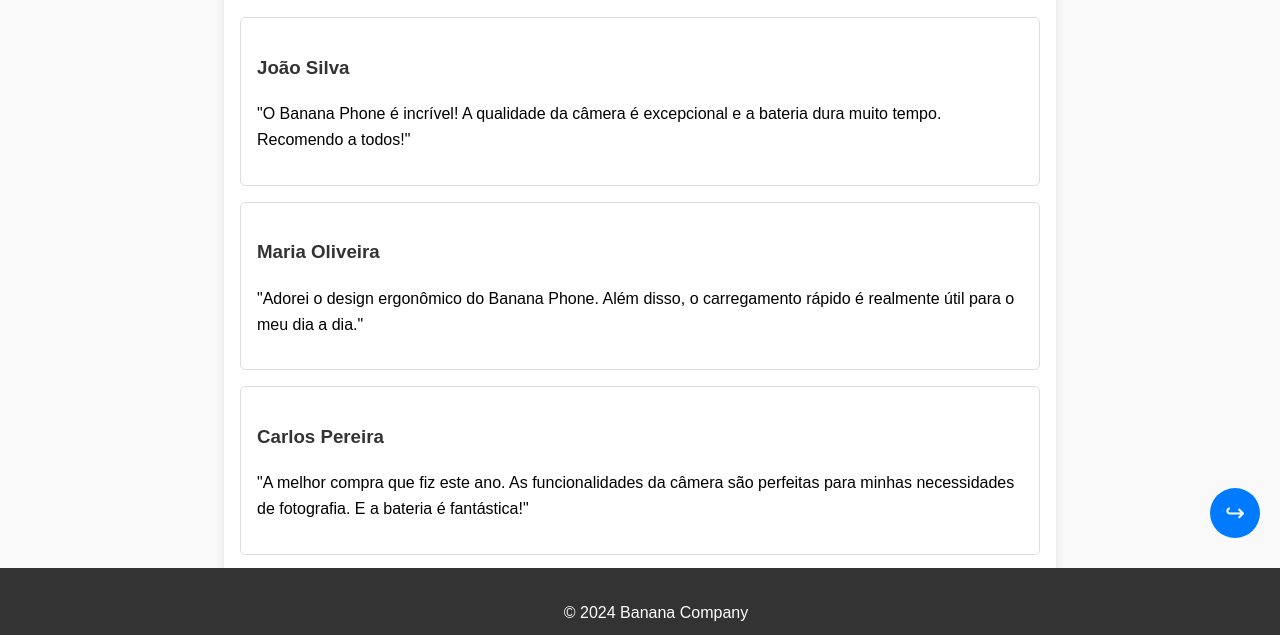
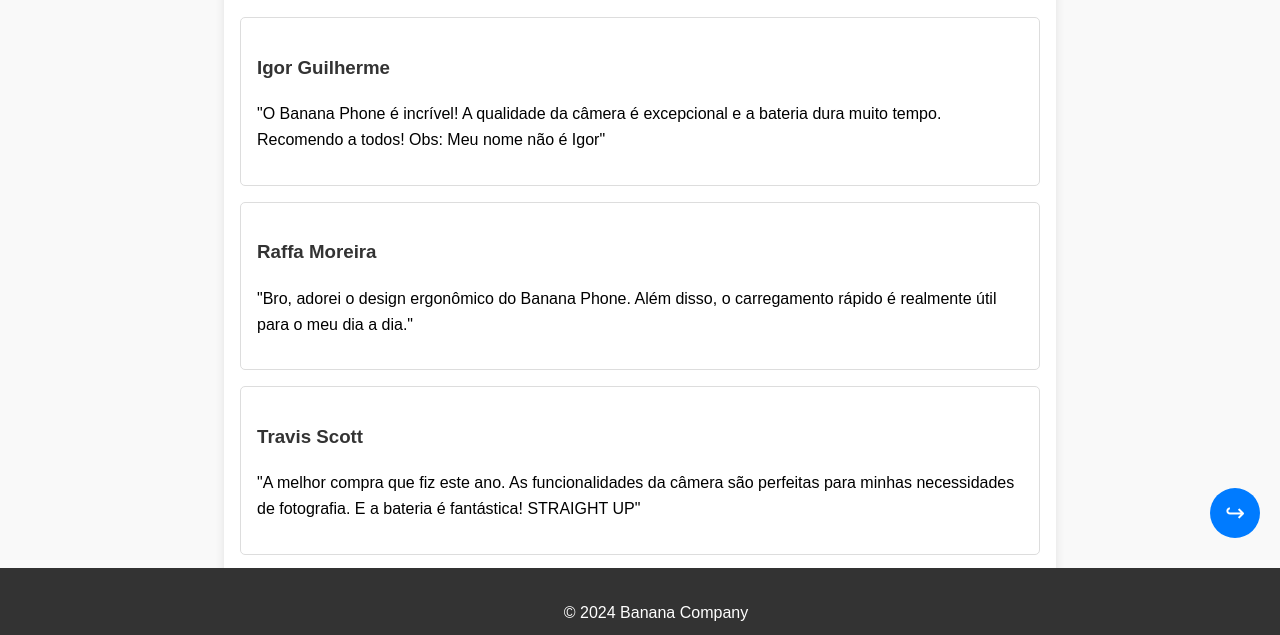
Before and after one commit to bananacompanyco/bananacompanyco.github.io, a plain HTML site: page reviews.html in a window 1280 px wide. Shown: the part 242-877 px from the top of the page. Drawn offline with Linux system fonts and the light colour scheme.

Commit message:
Update reviews.html

```diff
--- a/reviews.html
+++ b/reviews.html
@@ -52,16 +52,16 @@
         <section id="reviews">
             <h2>Avaliações</h2>
             <article>
-                <h3>João Silva</h3>
-                <p>"O Banana Phone é incrível! A qualidade da câmera é excepcional e a bateria dura muito tempo. Recomendo a todos!"</p>
+                <h3>Igor Guilherme</h3>
+                <p>"O Banana Phone é incrível! A qualidade da câmera é excepcional e a bateria dura muito tempo. Recomendo a todos! Obs: Meu nome não é Igor"</p>
             </article>
             <article>
-                <h3>Maria Oliveira</h3>
-                <p>"Adorei o design ergonômico do Banana Phone. Além disso, o carregamento rápido é realmente útil para o meu dia a dia."</p>
+                <h3>Raffa Moreira</h3>
+                <p>"Bro, adorei o design ergonômico do Banana Phone. Além disso, o carregamento rápido é realmente útil para o meu dia a dia."</p>
             </article>
             <article>
-                <h3>Carlos Pereira</h3>
-                <p>"A melhor compra que fiz este ano. As funcionalidades da câmera são perfeitas para minhas necessidades de fotografia. E a bateria é fantástica!"</p>
+                <h3>Travis Scott</h3>
+                <p>"A melhor compra que fiz este ano. As funcionalidades da câmera são perfeitas para minhas necessidades de fotografia. E a bateria é fantástica! STRAIGHT UP"</p>
             </article>
         </section>
     </main>
```
